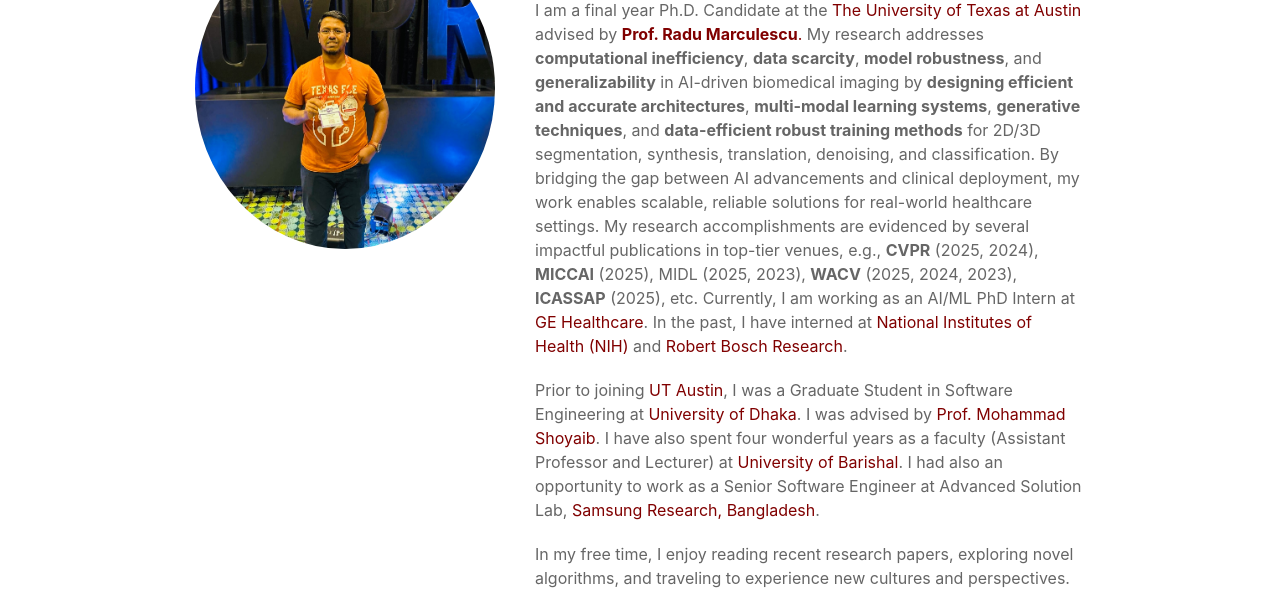
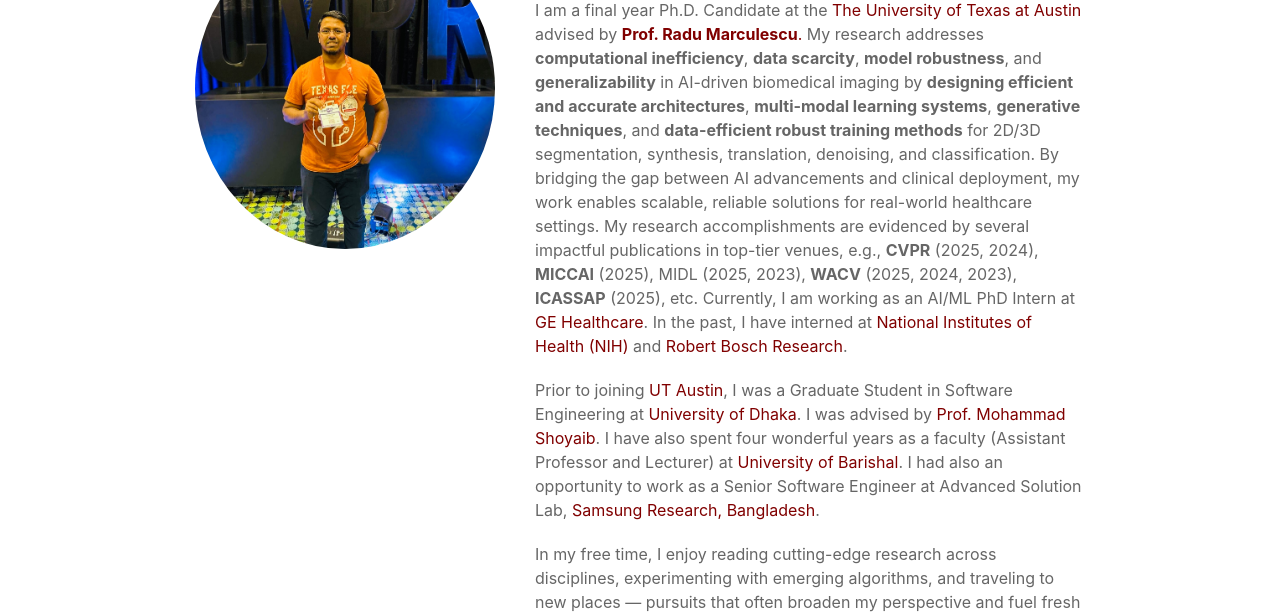
Before and after one commit to mostafij-rahman/mostafij-rahman.github.io, a plain HTML site: page index.html in a window 1280 px wide. Shown: the part 187-800 px from the top of the page. Drawn offline with nearby package versions, Linux system fonts and the light colour scheme.

Commit message:
Update index.html

```diff
--- a/index.html
+++ b/index.html
@@ -111,7 +111,7 @@
 					<a href = "https://www.du.ac.bd/faculty/faculty_details/IIT/30" style="color:#800000" target='_'>Prof. Mohammad Shoyaib</a>.
 			    		I have also spent four wonderful years as a faculty (Assistant Professor and Lecturer) at <a href = "https://bu.ac.bd/?ref=teacher_profile_data_cse" style="color:#800000" target='_'>University of Barishal</a>. I had also an opportunity to work as a Senior Software Engineer at Advanced Solution Lab, <a href = "https://research.samsung.com/srbd" style="color:#800000" target='_'>Samsung Research, Bangladesh</a>.
 	            </p>
-		    <p>In my free time, I enjoy reading recent research papers, exploring novel algorithms, and traveling to experience new cultures and perspectives.</p>
+		    <p>In my free time, I enjoy reading cutting-edge research across disciplines, experimenting with emerging algorithms, and traveling to new places — pursuits that often broaden my perspective and fuel fresh ideas in my work.</p>
 
 		    <p style="color:#fc2403"> <b> &#9827; I am currently on the job market, looking for tenure-track faculty or research scientist roles. &#9827;</b></p>
                     <!-- Buttons for desktop device -->
```
